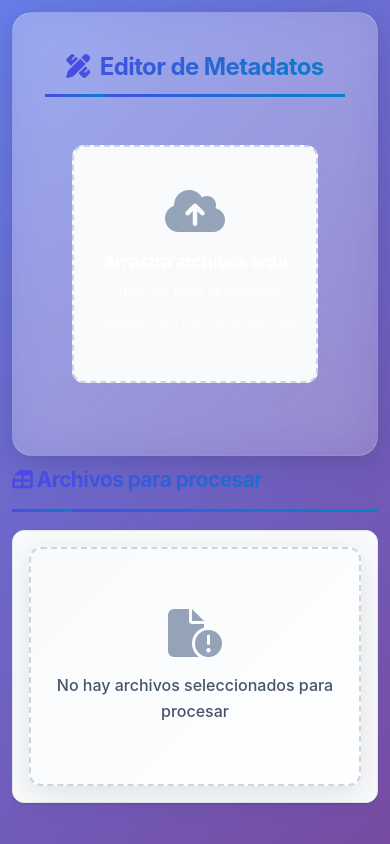
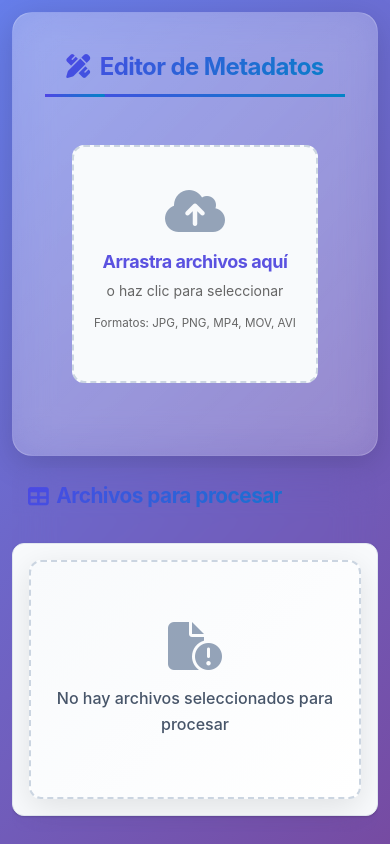
Before and after one commit to YeiversonYurgaky/photo-video-date-editor, a Flask app: page / in a window 390 px wide. Run offline with Flask 3, Linux system fonts and the light colour scheme; parts of the project's set-up code (start-up, migrations or seed data) failed here and were passed over.

Commit message:
refactor: Streamline mobile interface rendering and enhance CSS styles
- Refactored the mobile interface rendering logic to improve organization and clarity.
- Introduced a new helper function to generate action input HTML based on file type.
- Updated CSS styles for mobile components, including adjustments to input layouts and button designs for better usability.
- Enhanced visual consistency with updated color schemes and spacing across mobile elements.

```diff
--- a/static/app.js
+++ b/static/app.js
@@ -159,34 +159,13 @@ function renderMobileInterface() {
         ? `<i class="fa-solid fa-video"></i> Video`
         : `<i class="fa-solid fa-image"></i> Imagen`;
 
-    // Action input para móvil
-    let actionInput = "";
-    if (item.file_type === "video") {
-      actionInput = `
-        <div class="mobile-input-group mobile-input-full">
-          <label><i class="fa-solid fa-gear"></i> Acción a realizar</label>
-          <select id="accion-${idx}" class="mobile-select">
-            <option value="modificar_video">Solo cambiar metadata</option>
-            <option value="extraer_frame">Extraer imagen del video</option>
-          </select>
-        </div>`;
-    } else if (item.file_type === "image") {
-      actionInput = `
-        <div class="mobile-input-group mobile-input-full">
-          <label><i class="fa-solid fa-gear"></i> Acción a realizar</label>
-          <input type="text" value="Modificar metadatos" readonly>
-        </div>`;
-    } else {
-      actionInput = `
-        <div class="mobile-input-group mobile-input-full">
-          <label><i class="fa-solid fa-gear"></i> Acción a realizar</label>
-          <input type="text" value="No soportado" readonly>
-        </div>`;
-    }
-
     // Construir fecha y hora extraídas en formato legible
     const fechaExtraida = formatearFecha(item.fecha);
     const horaExtraida = formatearHora(item.hora);
+
+    // Fechas para inputs
+    const fechaHTMLValue = convertirFechaAHTML(item.fecha);
+    const horaHTMLValue = convertirHoraAHTML(item.hora);
 
     html += `
       <div class="mobile-file-card">
@@ -199,33 +178,48 @@ function renderMobileInterface() {
         </div>
 
         <div class="mobile-inputs">
+          <!-- Sección de fecha y hora extraída -->
           <div class="mobile-input-row">
             <div class="mobile-input-group">
               <label><i class="fa-solid fa-calendar-check"></i> Fecha extraída</label>
               <input type="text" id="fecha-extraida-${idx}" value="${fechaExtraida}" readonly>
             </div>
+
             <div class="mobile-input-group">
               <label><i class="fa-solid fa-clock"></i> Hora extraída</label>
               <input type="text" id="hora-extraida-${idx}" value="${horaExtraida}" readonly>
             </div>
           </div>
 
+          <!-- Sección de fecha nueva -->
           <div class="mobile-input-row">
             <div class="mobile-input-group">
               <label><i class="fa-solid fa-calendar-plus"></i> Fecha nueva</label>
-              <input type="date" id="fecha-nueva-${idx}" class="editable mobile-date-input"
-                     value="${convertirFechaAHTML(item.fecha)}"
-                     data-original-format="${item.fecha}">
+              <input
+                type="date"
+                id="fecha-nueva-${idx}"
+                class="editable mobile-date-input"
+                value="${fechaHTMLValue}"
+                data-original-format="${item.fecha}">
             </div>
+
             <div class="mobile-input-group">
               <label><i class="fa-solid fa-clock"></i> Hora nueva</label>
-              <input type="time" id="hora-nueva-${idx}" class="editable mobile-time-input"
-                     value="${convertirHoraAHTML(item.hora)}" step="1"
-                     data-original-format="${item.hora}">
+              <input
+                type="time"
+                id="hora-nueva-${idx}"
+                class="editable mobile-time-input"
+                value="${horaHTMLValue}"
+                step="1"
+                data-original-format="${item.hora}">
             </div>
           </div>
 
-          ${actionInput}
+          <!-- Sección de acción a realizar -->
+          <div class="mobile-input-group mobile-input-full">
+            <label><i class="fa-solid fa-gear"></i> Acción a realizar</label>
+            ${getActionInputHTML(item.file_type, idx)}
+          </div>
         </div>
       </div>`;
   });
@@ -241,6 +235,21 @@ function renderMobileInterface() {
     </button>`;
 
   batchDiv.innerHTML = html;
+}
+
+// Función auxiliar para obtener el HTML del input de acción
+function getActionInputHTML(fileType, idx) {
+  if (fileType === "video") {
+    return `
+      <select id="accion-${idx}" class="mobile-select">
+        <option value="modificar_video">Solo cambiar metadata</option>
+        <option value="extraer_frame">Extraer imagen del video</option>
+      </select>`;
+  } else if (fileType === "image") {
+    return `<input type="text" value="Modificar metadatos" readonly>`;
+  } else {
+    return `<input type="text" value="No soportado" readonly>`;
+  }
 }
 
 // Función para formatear fecha de YYYY:MM:DD a formato legible DD/MM/YYYY
--- a/static/style.css
+++ b/static/style.css
@@ -187,7 +187,7 @@ h1::after {
   body {
     font-size: 16px;
     overflow-x: hidden;
-    background: linear-gradient(135deg, #667eea 0%, #764ba2 100%);
+    background: linear-gradient(135deg, #5b52e0 0%, #764ba2 100%);
     height: auto;
     min-height: 100vh;
     overflow-y: auto;
@@ -239,43 +239,45 @@ h1::after {
     margin-bottom: 20px;
     text-align: center;
     padding-bottom: 12px;
+    color: #5b52e0;
   }
 
   /* Drop zone simplificada y más grande */
   .drop-zone {
-    padding: 32px 16px;
+    padding: 40px 16px;
     border-radius: 16px;
-    border: 2px dashed rgba(255, 255, 255, 0.3);
-    background: rgba(255, 255, 255, 0.1);
+    border: 2px dashed rgba(91, 82, 224, 0.3);
+    background: rgba(255, 255, 255, 0.8);
     backdrop-filter: blur(8px);
     display: flex;
     flex-direction: column;
     align-items: center;
     justify-content: center;
     text-align: center;
-    min-height: 180px;
+    min-height: 200px;
   }
 
   .drop-zone i {
-    font-size: 42px;
+    font-size: 48px;
     margin-bottom: 16px;
-    color: white;
+    color: #5b52e0;
   }
 
   .drop-zone h3 {
     font-size: 18px;
     margin: 0 0 8px 0;
-    color: white;
+    color: #5b52e0;
   }
 
   .drop-zone p {
     font-size: 14px;
     margin: 0 0 8px 0;
-    color: rgba(255, 255, 255, 0.8);
+    color: #666;
   }
 
   .drop-zone.dragover {
-    background: rgba(255, 255, 255, 0.2);
+    background: rgba(91, 82, 224, 0.1);
+    border-color: #5b52e0;
     transform: scale(1.02);
   }
 
@@ -701,6 +711,22 @@ h1::after {
     height: 48px;
     margin-bottom: 16px;
     border-width: 4px;
+  }
+
+  /* Título de la sección de archivos */
+  .output-panel h1 {
+    color: rgba(255, 255, 255, 0.9);
+    border-bottom: none;
+    text-align: left;
+    padding-left: 16px;
+    margin-top: 16px;
+    display: flex;
+    align-items: center;
+    gap: 8px;
+  }
+
+  .output-panel h1::after {
+    display: none;
   }
 }
 
```
Also changed, not shown: other parts of static/style.css (+28 -19 lines).
